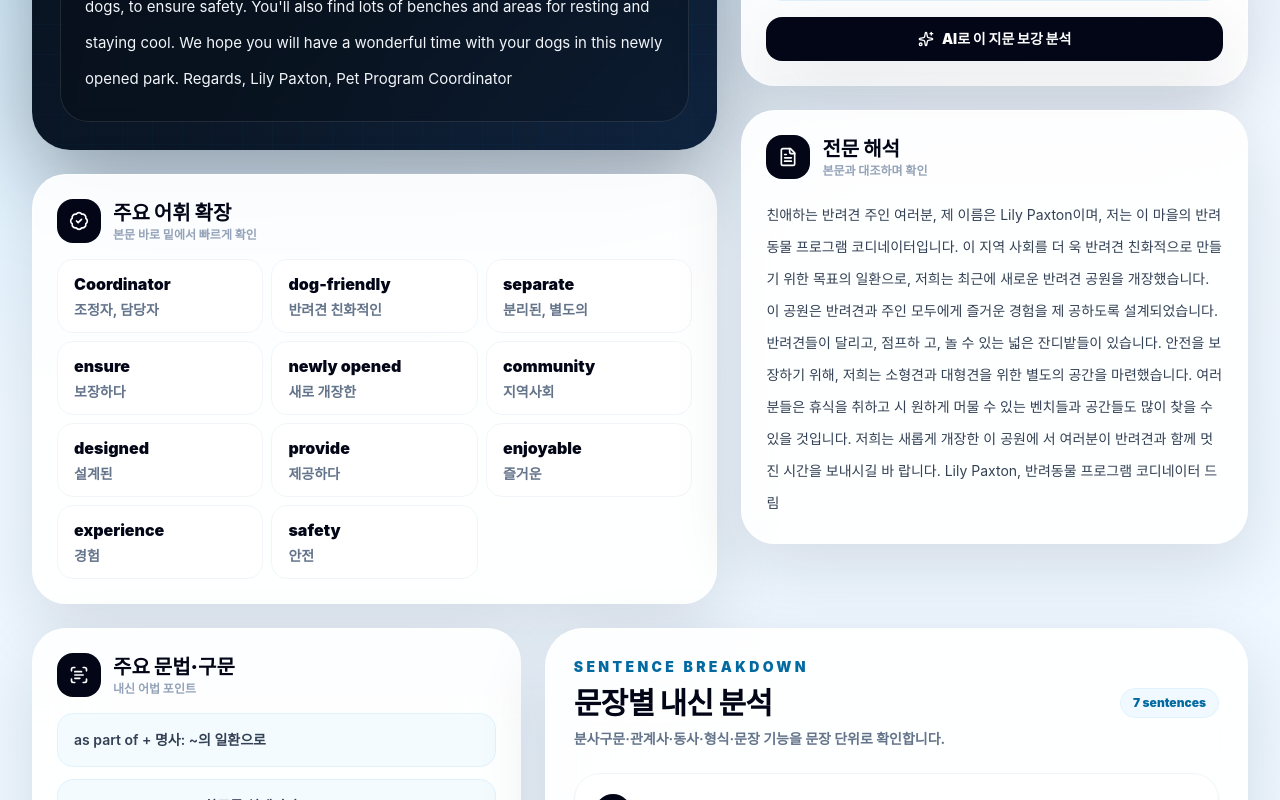
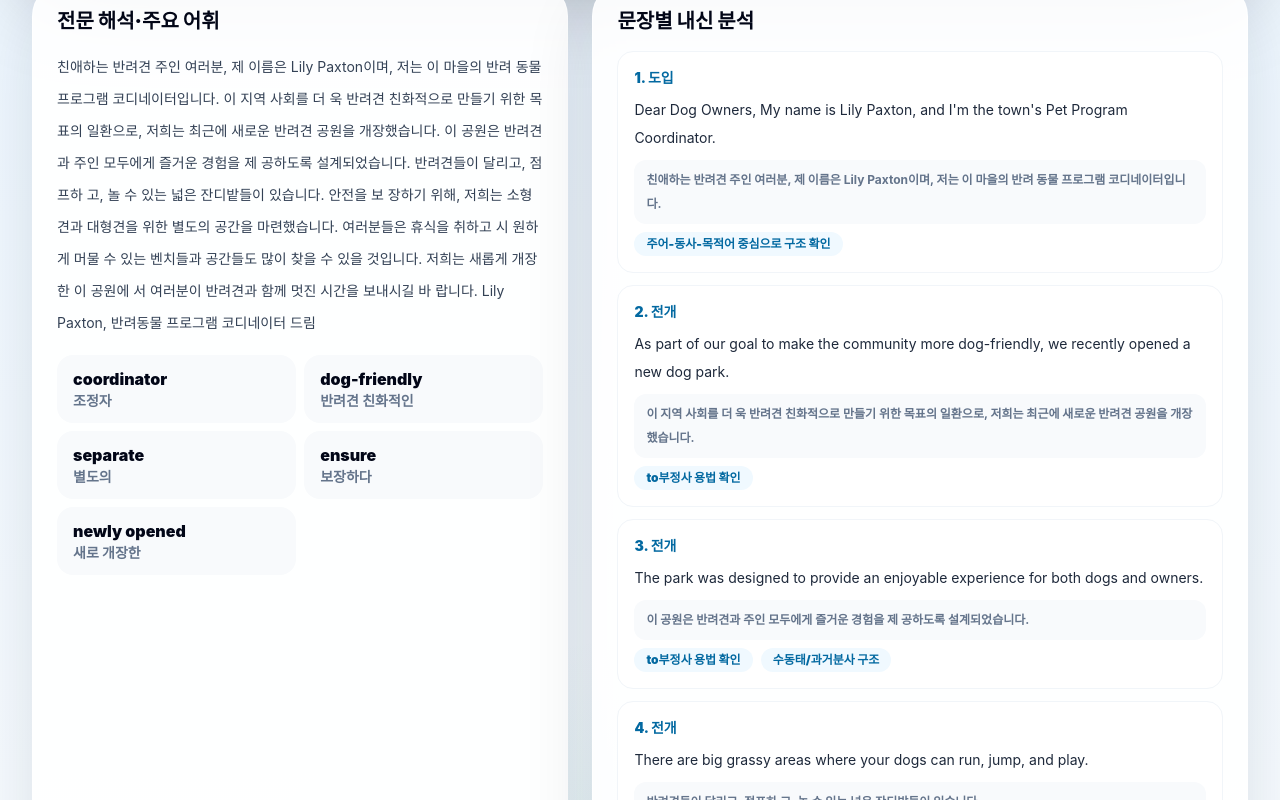
Before and after one commit to hoshinodaisuki0102/KSarchive, a Next.js app: page /subjects/english in a window 1280 px wide. Shown: the part 1192-1992 px from the top of the page. Built offline with nearby package versions, Linux system fonts and the light colour scheme.

Commit message:
Switch English page to upgraded exam lab

```diff
--- a/app/subjects/english/page.tsx
+++ b/app/subjects/english/page.tsx
@@ -1,5 +1,5 @@
-import { EnglishWorkspace } from "@/components/english-workspace";
+import { EnglishWorkspaceV2 } from "@/components/english-workspace-v2";
 
 export default function EnglishSubjectPage() {
-  return <EnglishWorkspace />;
+  return <EnglishWorkspaceV2 />;
 }
```
